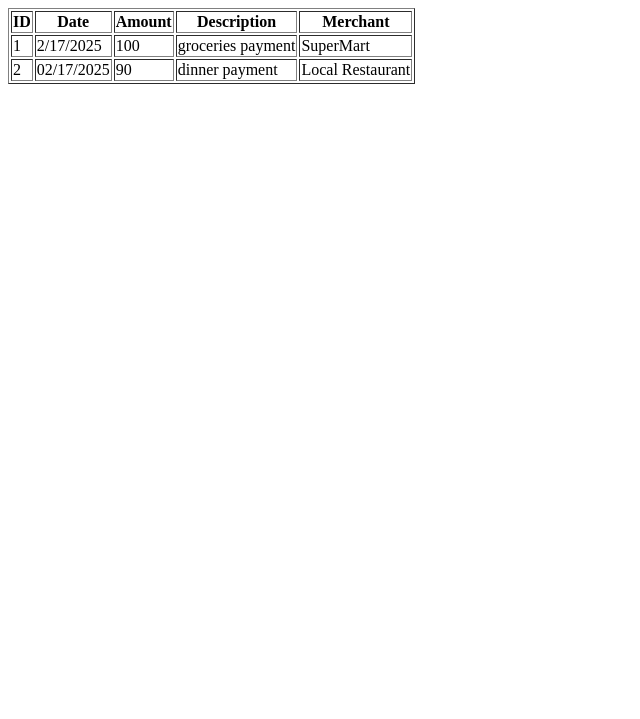
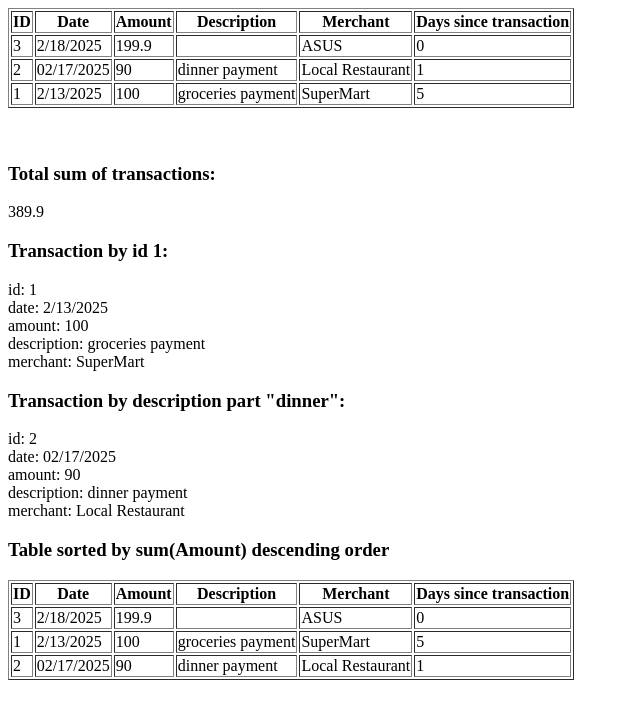
Before and after one commit to slendchat/php_usm, a PHP site: page / in a window 1280 px wide. Shown: the top 719 px of the page, without its empty margins (0-640 px from the left). Run offline with PHP 8.4, Linux system fonts and the light colour scheme.

Commit message:
lab03 first half

```diff
--- a/lab03/index.php
+++ b/lab03/index.php
@@ -1,22 +1,72 @@
 <?php
 declare(strict_types=1);
-$transactions = [
-  [
-    "id" => 1,
-    "date" => date("2/17/2025"),
-    "amount" => 100.00,
-    "description" => "groceries payment",
-    "merchant" => "SuperMart",
-  ],
-  [
-    "id" => 2,
-    "date" => date("m/d/Y", strtotime("yesterday")),
-    "amount" => 90.00,
-    "description" => "dinner payment",
-    "merchant" => "Local Restaurant",
-  ],
-  ];
+include 'transactions.php';
+
+
+function calculateTotalAmount(array $transactions): float {
+  $amount = 0.0;
+  foreach($transactions as $transaction){
+    $amount+=$transaction['amount'];
+  }
+  return $amount;
+}
+
+function findTransactionByDescription(string $descriptionPart) {
+  global $transactions;
+  $matchtrans = [];
+  foreach($transactions as $trtn){
+    if(str_contains(strtolower($trtn['description']),strtolower($descriptionPart))){
+      array_push($matchtrans, $trtn);
+    }
+  }
+  return $matchtrans;
+}
+
+function findTransactionById(int $id){
+  // $transaction = [];
+  global $transactions;
+  // foreach($transactions as $trtn){
+  //   if(isset($trtn['id']) && ($trtn['id'] == $id)){
+  //     $transaction = $trtn;
+  //   }
+  // }
+  $res = array_filter($transactions, fn($trtn) => $trtn['id']===$id);
+  return $res;
+}
+
+function daysSinceTransaction(string $date): int {
+  $transdate = DateTime::createFromFormat("m/d/Y",$date);
+  $now = new DateTime();
+  $interval = $now->diff($transdate);
+  return $interval->days;
+}
+
+function addTransaction(int $id, string $date, float $amount, string $description, string $merchant): void  {
+  global $transactions;
+  $temp = [];
+  isset($id) ? $temp['id']=$id : throw new Exception('NO ID');
+  isset($id) ? $temp['date']=$date : throw new Exception('NO DATE');
+  isset($id) ? $temp['amount']=$amount : throw new Exception('NO AMOUNT');
+  isset($id) ? $temp['description']=$description : $temp['description']="" ;
+  isset($id) ? $temp['merchant']=$merchant : throw new Exception('NO MERCHANT');
+
+  array_push($transactions,$temp);
+}
+// ===============================================================
+// =====================ADDED NEW TRANSACTION=====================
+addTransaction(3,"2/18/2025",199.9,"","ASUS");
+
+// sorting
+usort($transactions, function($a,$b){
+  $datea = DateTime::createFromFormat("m/d/Y",$a['date']);
+  $dateb = DateTime::createFromFormat("m/d/Y",$b['date']);
+  return ($datea <=> $dateb)*-1;
+});
+
 ?>
+
+
+<!-- =================HTML================= -->
 <!DOCTYPE html>
 <html lang="en">
 <head>
@@ -25,7 +75,10 @@ $transactions = [
   <title>Document</title>
 </head>
 <body>
-<table border='1'>
+
+<!-- TABLE -->
+<table border='1' class="tlist_table">
+<!-- Table header -->
   <thead>
       <tr>
         <th>ID</th>
@@ -33,12 +86,12 @@ $transactions = [
         <th>Amount</th>
         <th>Description</th>
         <th>Merchant</th>
+        <th>Days since transaction</th>
       </tr>
   </thead>
 
+<!-- Table data -->
   <tbody>
-<!-- Вывод студентов -->
-</tbody>
   <?php
     foreach ($transactions as $t) {
       echo "<tr>";
@@ -47,17 +100,81 @@ $transactions = [
       echo "<td>{$t['amount']}</td>";
       echo "<td>{$t['description']}</td>";
       echo "<td>{$t['merchant']}</td>";
+      echo "<td>",daysSinceTransaction($t['date']),"</td>";
       echo "</tr>";
     }
   ?>
+  </tbody>
 </table>
 
+<br><br>
+<!-- TOTAL SUM OF TRANSACTIONS -->
+<h3>Total sum of transactions:</h3>
+<p>
+<?php
+echo calculateTotalAmount($transactions);
+?>
+</p>
 
+<!-- TRANSACTIONS BY ID -->
+<h3>Transaction by id 1:</h3>
+<p>
+<?php
+$trtnList = findTransactionById(1);
+foreach($trtnList as $trtn){
+  foreach($trtn as $key => $value){
+    echo "$key: $value<br>";
+  }
+}
+?>
+</p>
 
+<!-- TRANSACTIONS BY PART OF DESCRIPTION -->
+<!-- shows all matches -->
+<h3>Transaction by description part "dinner":</h3>
+<p>
+<?php
+$trtnList = findTransactionByDescription("dinner");
+foreach($trtnList as $trtn){
+  foreach($trtn as $key => $value){
+    echo "$key: $value<br>";
+  }
+}
+?>
+</p>
 
+<!-- TABLE -->
+<h3> Table sorted by sum(Amount) descending order </h3>
+<table border='1' class="tlist_table">
+<!-- Table header -->
+  <thead>
+      <tr>
+        <th>ID</th>
+        <th>Date</th>
+        <th>Amount</th>
+        <th>Description</th>
+        <th>Merchant</th>
+        <th>Days since transaction</th>
+      </tr>
+  </thead>
+
+<!-- Table data -->
+  <tbody>
+  <?php
+    usort($transactions, fn($a, $b) => $b['amount'] <=> $a['amount']);
+    foreach ($transactions as $t) {
+      echo "<tr>";
+      echo "<td>{$t['id']}</td>";
+      echo "<td>{$t['date']}</td>";
+      echo "<td>{$t['amount']}</td>";
+      echo "<td>{$t['description']}</td>";
+      echo "<td>{$t['merchant']}</td>";
+      echo "<td>",daysSinceTransaction($t['date']),"</td>";
+      echo "</tr>";
+    }
+  ?>
+  </tbody>
+</table>
 
 </body>
 </html>
-<?php
-
-?>
--- /dev/null
+++ b/lab03/transactions.php
@@ -0,0 +1,21 @@
+<?php
+
+$transactions = [
+  [
+    "id" => 1,
+    "date" => date("2/13/2025"),
+    "amount" => 100.00,
+    "description" => "groceries payment",
+    "merchant" => "SuperMart",
+  ],
+  [
+    "id" => 2,
+    "date" => date("m/d/Y", strtotime("yesterday")),
+    "amount" => 90.00,
+    "description" => "dinner payment",
+    "merchant" => "Local Restaurant",
+  ],
+];
+
+
+?>
```
Lines whose indentation alone changed are shown as unchanged.
